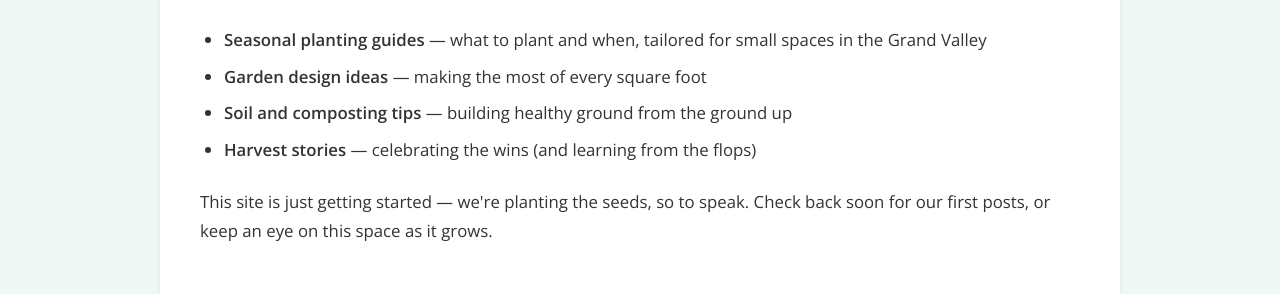
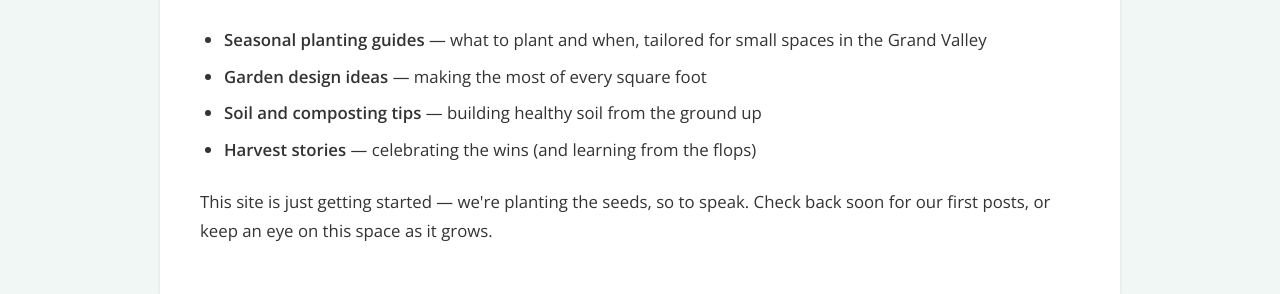
Before and after one commit to benmlarson/quarteracrewonderland, a Jekyll site: the page built from index.md, in a window 1280 px wide. Shown: the part 967-1261 px from the top of the page. Built offline with Jekyll 4.4.1, drawn with Linux system fonts in a browser that asks for light colours.

Commit message:
Update index.md
Ground to Soil

```diff
--- a/index.md
+++ b/index.md
@@ -34,7 +34,7 @@ title: Quarter Acre Wonderland
     <ul>
       <li><strong>Seasonal planting guides</strong> &mdash; what to plant and when, tailored for small spaces in the Grand Valley</li>
       <li><strong>Garden design ideas</strong> &mdash; making the most of every square foot</li>
-      <li><strong>Soil and composting tips</strong> &mdash; building healthy ground from the ground up</li>
+      <li><strong>Soil and composting tips</strong> &mdash; building healthy soil from the ground up</li>
       <li><strong>Harvest stories</strong> &mdash; celebrating the wins (and learning from the flops)</li>
     </ul>
 
```
